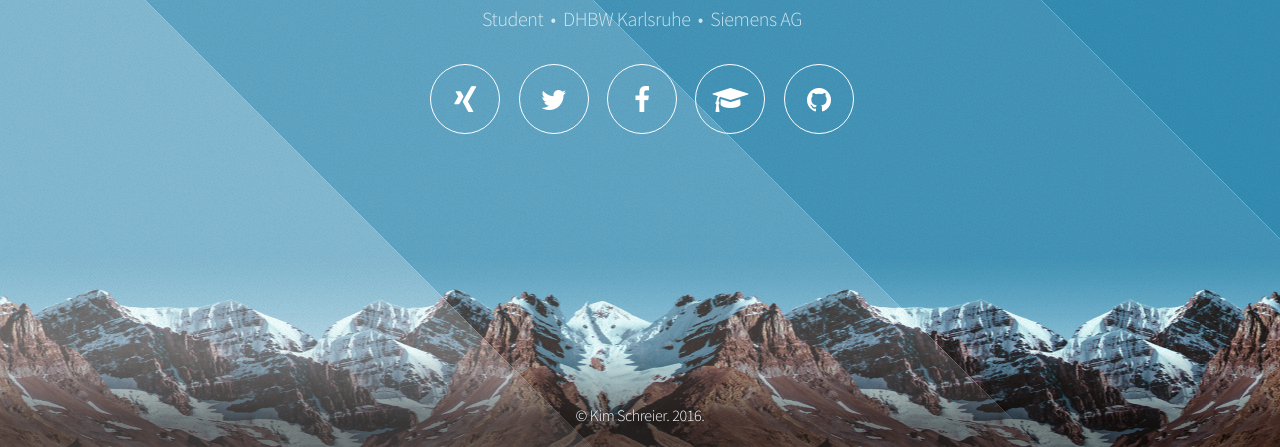
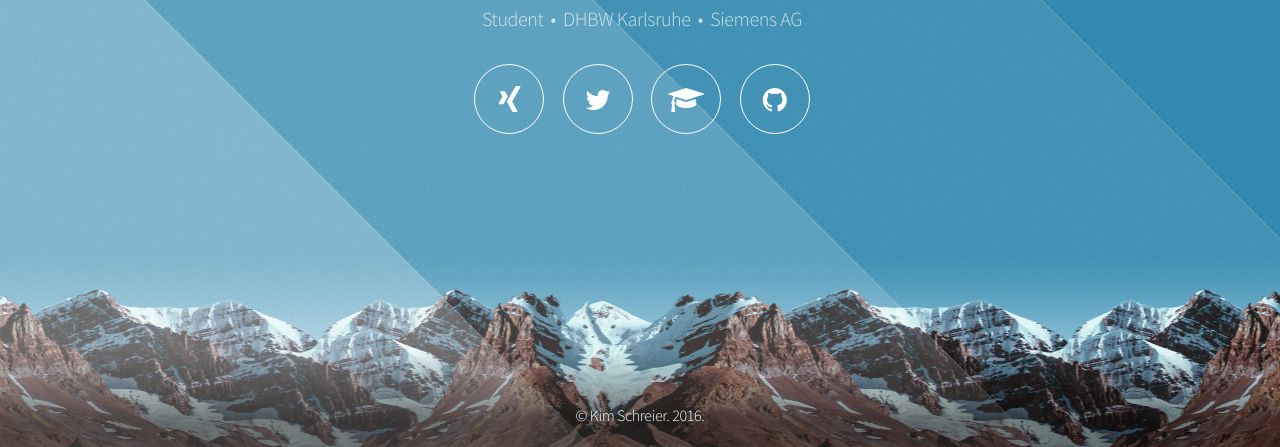
Before and after one commit to KimSchreier/Website, a plain HTML site: page contact/index.html in a window 1280 px wide. Shown: the part 353-800 px from the top of the page. Drawn offline with Linux system fonts and the light colour scheme.

Commit message:
removed facebook link

```diff
--- a/contact/index.html
+++ b/contact/index.html
@@ -29,10 +29,9 @@
 							<ul>
 								<li><a href="https://www.xing.com/profile/Kim_Schreier2" class="icon fa-xing"><span class="label">Xing</span></a></li>
 								<li><a href="https://twitter.com/Kim_Schreier" class="icon fa-twitter"><span class="label">Twitter</span></a></li>
-								<li><a href="https://www.facebook.com/kim.schreier" class="icon fa-facebook"><span class="label">Facebook</span></a></li>
 								<li><a href="https://www.dhbw-karlsruhe.de" class="icon fa-graduation-cap"><span class="label">Stackexchange</span></a></li>
 								<li><a href="https://github.com/KimSchreier" class="icon fa-github"><span class="label">Github</span></a></li>
-															</ul>
+							</ul>
 						</nav>
 					</header>
 
```
